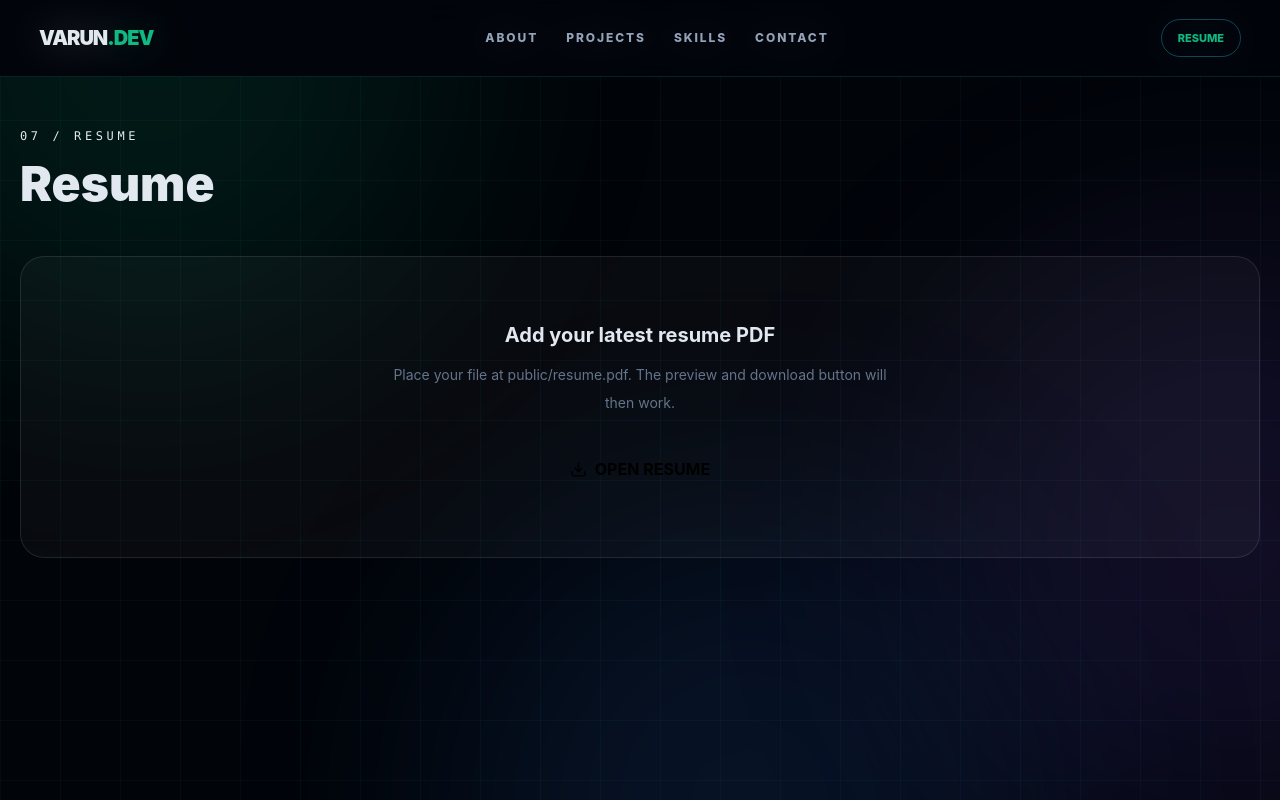
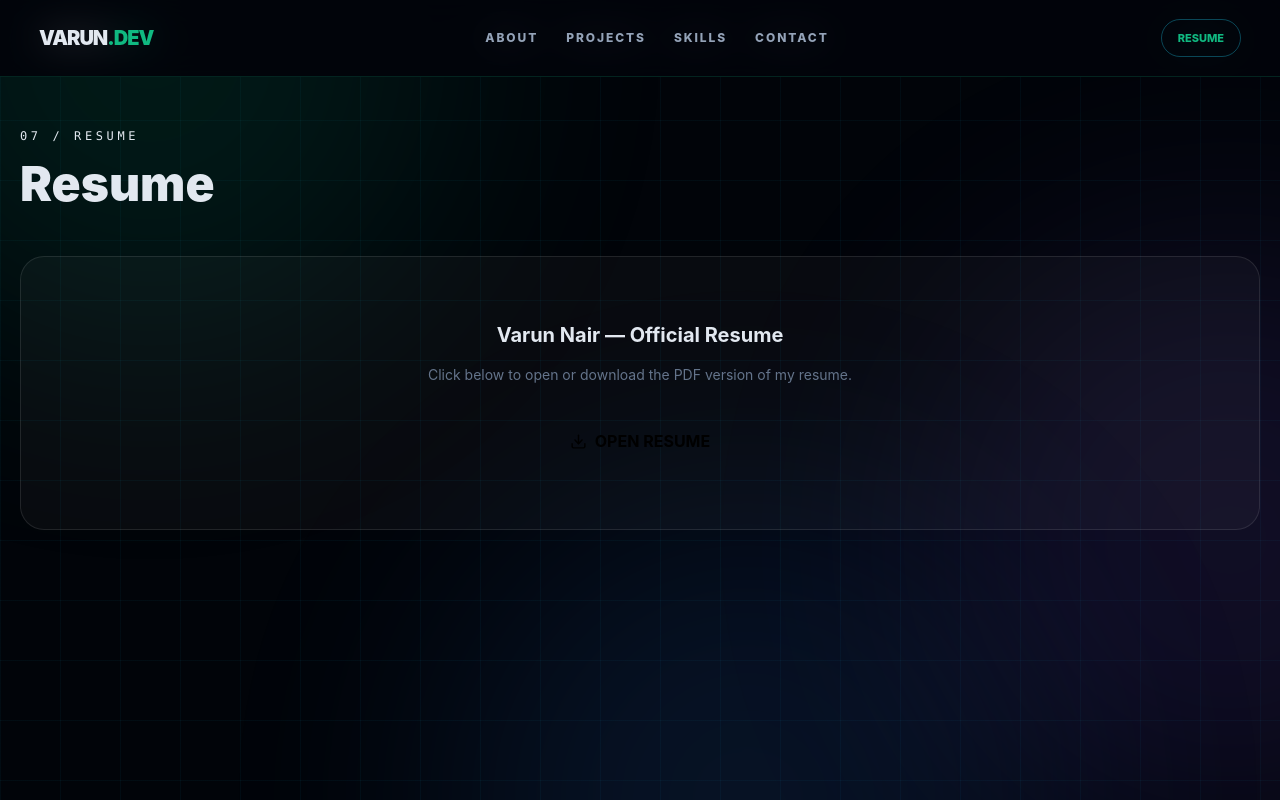
Before and after one commit to coderv1304/varun-portfolio, a Next.js app: page /resume in a window 1280 px wide. Shown: the top 800 px of the page. Built offline with nearby package versions, Linux system fonts and the light colour scheme.

Commit message:
feat: link resume PDF to navbar and resume page

```diff
--- a/app/resume/page.tsx
+++ b/app/resume/page.tsx
@@ -10,9 +10,9 @@ export default function ResumePage() {
 
       <div className="mt-12 overflow-hidden rounded-3xl border border-white/10 bg-white/[0.03]">
         <div className="flex flex-col items-center justify-center p-16 text-center">
-          <p className="text-xl font-bold">Add your latest resume PDF</p>
+          <p className="text-xl font-bold">Varun Nair — Official Resume</p>
           <p className="mt-3 max-w-lg text-sm leading-7 text-slate-500">
-            Place your file at public/resume.pdf. The preview and download button will then work.
+            Click below to open or download the PDF version of my resume.
           </p>
           <a
             href={site.resume}
--- a/components/Navbar.tsx
+++ b/components/Navbar.tsx
@@ -2,6 +2,7 @@
 
 import { useState } from "react";
 import Link from "next/link";
+import { site } from "@/data/site";
 
 export default function Navbar() {
   const [open, setOpen] = useState(false);
@@ -23,7 +24,7 @@ export default function Navbar() {
         </nav>
 
         <a
-          href="/resume.pdf"
+          href={site.resume}
           target="_blank"
           rel="noreferrer"
           className="nav-resume"
--- a/data/site.ts
+++ b/data/site.ts
@@ -14,7 +14,7 @@ export const site = {
   hashnode:
     "https://varun-nair-13.hashnode.dev/",
 
-  resume: "/resume.pdf",
+  resume: "/Varun_Nair_Resume (1).pdf",
 
   education: {
     bachelors: "B.Sc Information Technology",
```
Also changed, not shown: copy_resume.js (added, +12 -0 lines).
